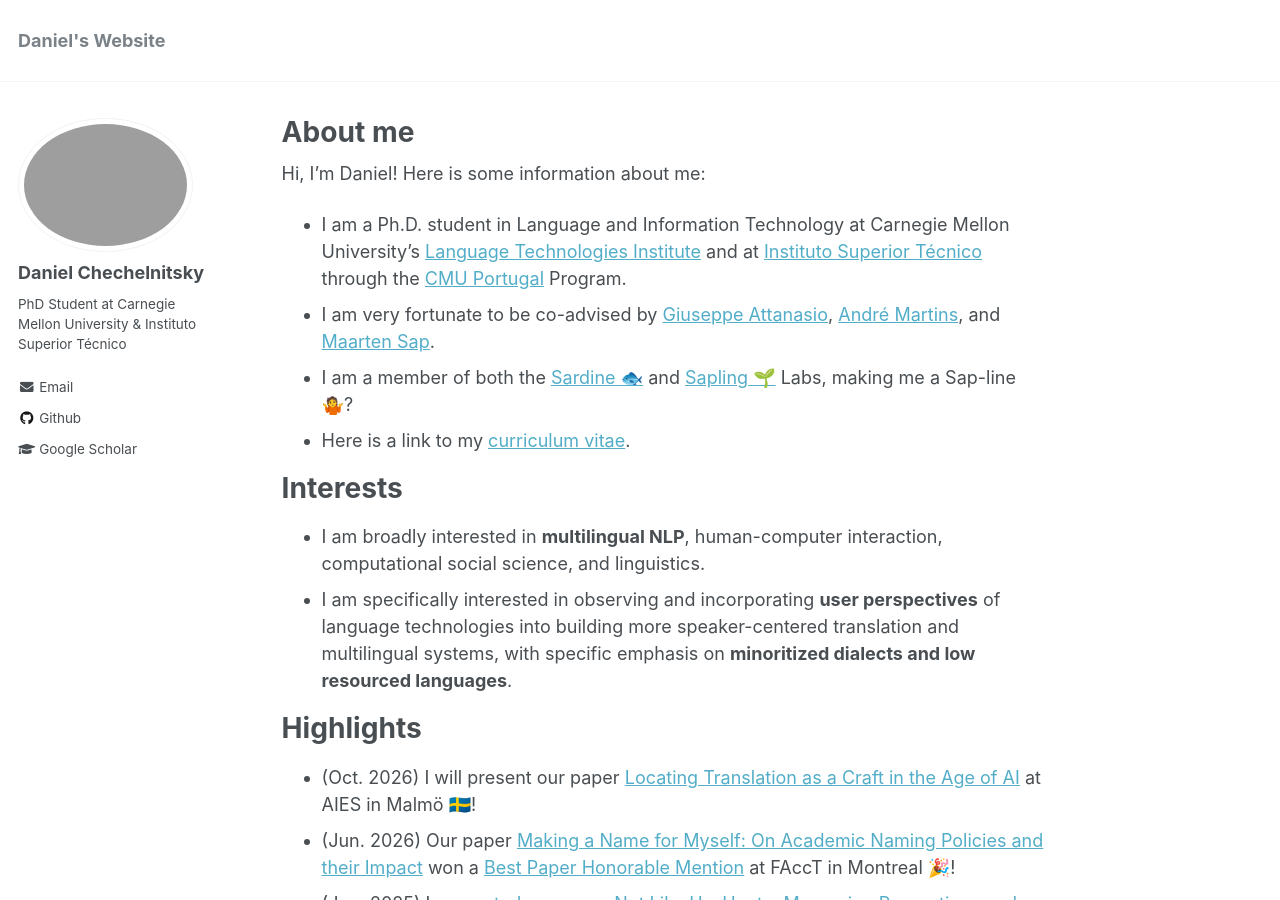
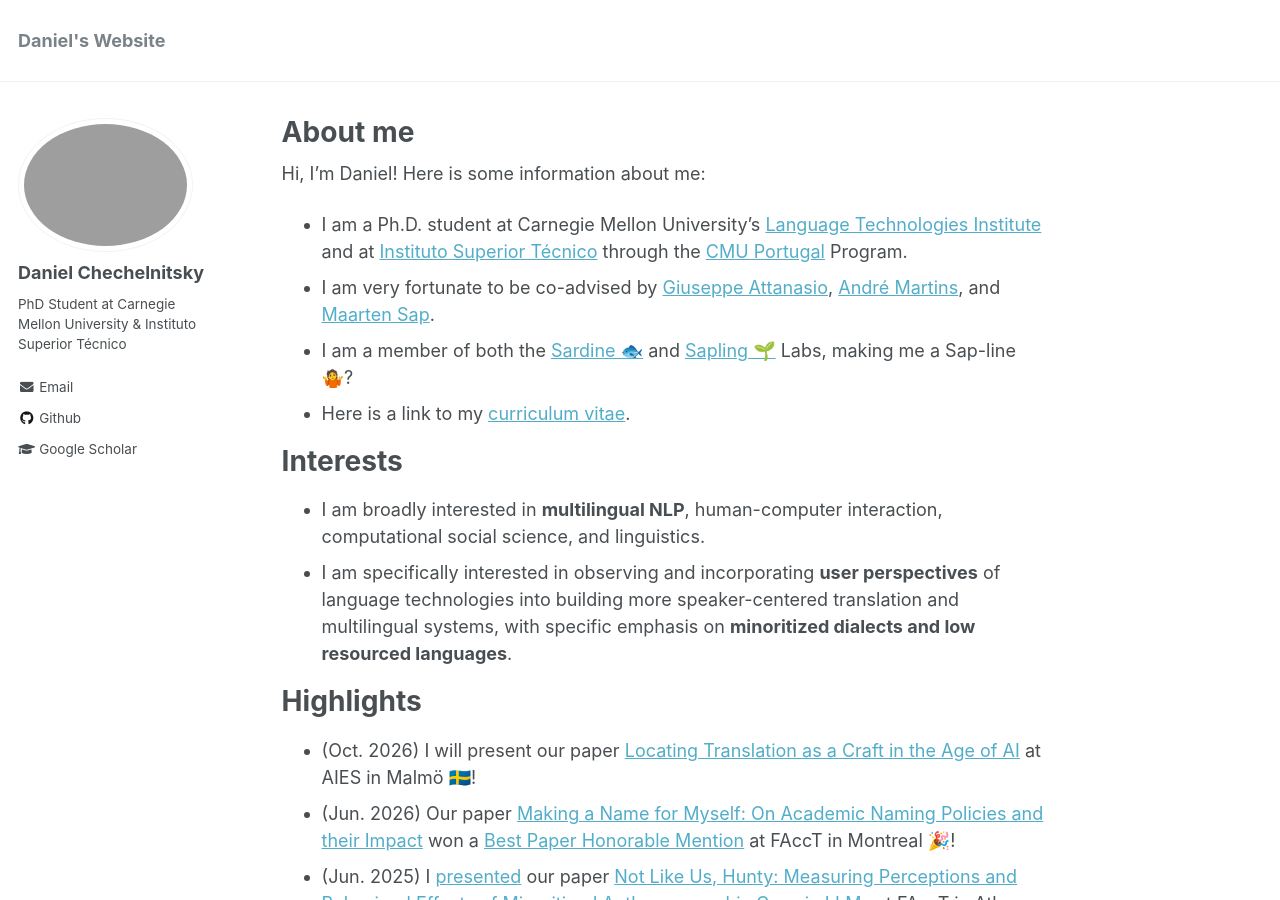
Before and after one commit to chechelnitskd/chechelnitskd.github.io, a Jekyll site: the page built from _pages/about.md, in a window 1280 px wide and 900 px high. Built offline with Jekyll 4.4.1, drawn with Linux system fonts in a browser that asks for light colours.

Commit message:
Update about.md

```diff
--- a/_pages/about.md
+++ b/_pages/about.md
@@ -9,7 +9,7 @@ redirect_from:
 ---
 
 Hi, I'm Daniel! Here is some information about me:
-- I am a Ph.D. student in Language and Information Technology at Carnegie Mellon University's [Language Technologies Institute](https://www.lti.cs.cmu.edu/) and at [Instituto Superior Técnico](https://tecnico.ulisboa.pt/en/) through the [CMU Portugal](https://cmuportugal.org/) Program.
+- I am a Ph.D. student at Carnegie Mellon University's [Language Technologies Institute](https://www.lti.cs.cmu.edu/) and at [Instituto Superior Técnico](https://tecnico.ulisboa.pt/en/) through the [CMU Portugal](https://cmuportugal.org/) Program.
 - I am very fortunate to be co-advised by [Giuseppe Attanasio](https://gattanasio.cc/), [André Martins](https://andre-martins.github.io/), and [Maarten Sap](https://maartensap.com/).
 - I am a member of both the [Sardine 🐟](https://sardine-lab.github.io/) and [Sapling 🌱](https://maartensap.com/index.html) Labs, making me a Sap-line 🤷?
 - Here is a link to my [curriculum vitae](https://chechelnitskd.github.io/Chechelnitsky_CV_2026.pdf).
```
